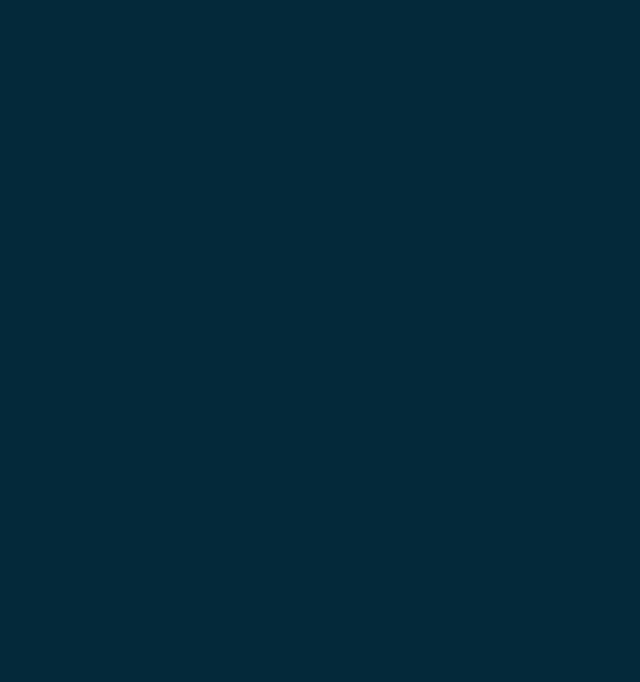
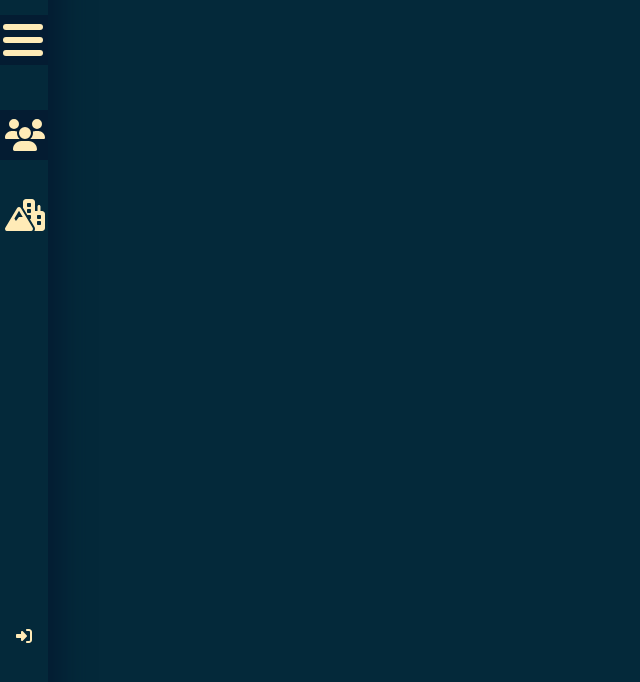
Before and after one commit to Ru-kko/tourist_test, a React (Vite) app in the folder Client/: page /travelers/1 in a window 1280 px wide. Before the commit this address had no page. Shown: the top 682 px of the page, without its empty margins (0-640 px from the left). Built offline with nearby package versions, Linux system fonts and the light colour scheme; the HTML template or start-up script is replaced by a standard one.

Commit message:
Added naviggation panel

```diff
--- a/Client/src/App.tsx
+++ b/Client/src/App.tsx
@@ -1,5 +1,6 @@
 import { Route, Routes } from "react-router-dom";
 import { Home } from "./pages/Home";
+import { AppContainer } from "./partials";
 
 import "./styles.css";
 
@@ -8,6 +9,9 @@ function App() {
     <>
       <Routes>
         <Route path="/" element={<Home />} />
+        <Route path="*" element={<AppContainer />}>
+
+        </Route>
       </Routes>
     </>
   );
--- /dev/null
+++ b/Client/src/partials/AppContainer/AppContainer.css
@@ -0,0 +1,13 @@
+.app-container {
+  display: flex;
+  flex-direction: row;
+  width: 100vw;
+  height: 100vh;
+}
+
+.app-container > main {
+  width: 100%;
+  height: 100vh;
+  overflow: auto;
+  right: 0;
+}
--- /dev/null
+++ b/Client/src/partials/AppContainer/AppContainer.tsx
@@ -0,0 +1,14 @@
+import { Outlet } from "react-router-dom";
+import { Navigation } from "../Navigation/Navigation";
+import "./AppContainer.css";
+
+export function AppContainer() {
+  return (
+    <div className="app-container">
+      <Navigation />
+      <main>
+        <Outlet />
+      </main>
+    </div>
+  );
+}
--- a/Client/src/partials/Navigation.tsx
+++ /dev/null
@@ -1,5 +0,0 @@
-export function Navigation() {
-  return (
-    <div>Navigation</div>
-  )
-}
--- /dev/null
+++ b/Client/src/partials/Navigation/Navigation.css
@@ -0,0 +1,150 @@
+nav {
+  width: 50px;
+  height: 100vh;
+  transition: width 0.5s ease-in;
+  transform: scaleX(0);
+  transform-origin: left center;
+  animation: nav-enter 0.5s 1 forwards;
+  background-color: var(--main);
+  box-shadow: -5vw 0vh 2vw 6vw var(--darkness);
+  display: flex;
+  flex-direction: column;
+  align-items: center;
+  justify-content: flex-start;
+  gap: 30px;
+  padding-top: 80px;
+  overflow: hidden;
+}
+.nav-open {
+  width: 15vw;
+}
+.nav-open > menu > a:not(.session-icon) svg {
+  display: none;
+}
+.session-icon {
+  margin-top: auto;
+  align-self: center;
+}
+
+nav .icon {
+  display: block;
+  padding: 5px;
+  width: 40px;
+  height: 40px;
+}
+
+nav button {
+  background-color: var(--darkness);
+  border: none;
+  cursor: pointer;
+  position: absolute;
+  right: 0;
+  top: 15px;
+  height: 50px;
+  width: 50px;
+  padding: 0;
+}
+
+nav > button:after,
+nav > button:before,
+nav > button > div {
+  background-color: var(--white);
+  content: "";
+  display: block;
+  height: 6px;
+  border-radius: 3px;
+  width: 40px;
+  margin: 7px 5px;
+  transition: 0.5s;
+}
+
+.nav-open > button::before {
+  transform: translateY(12px) rotate(135deg);
+}
+.nav-open > button::after {
+  transform: translateY(-12px) rotate(-135deg);
+}
+.nav-open > button > div {
+  transform: scale(0);
+}
+
+nav menu {
+  height: 70%;
+  display: flex;
+  flex-direction: column;
+  gap: 30px;
+  width: 100%;
+  text-align: center;
+}
+nav > menu > a {
+  position: relative;
+  font-weight: 700;
+}
+
+nav > menu > a::before {
+  content: "";
+  position: absolute;
+  width: 100%;
+  height: 100%;
+  left: 0;
+  background-color: var(--darkness);
+  transform: scaleX(0);
+  transform-origin: left center;
+  transition: 0.5s ease-in-out 0.1s;
+  z-index: -10;
+}
+.nav-selected::before {
+  transform: scaleX(100%);
+}
+
+nav.nav-open > a > h1 {
+  position: relative;
+  font-weight: 900;
+  font-size: 2.5rem;
+  text-align: center;
+  display: inline-block;
+  transition: text-shadow ease-in 0.5s;
+}
+
+nav.nav-open h2,
+nav.nav-open h1 {
+  display: inline-block;
+}
+
+nav h1,
+nav h2 {
+  display: none;
+}
+
+nav > a > h1::before {
+  content: "";
+  position: absolute;
+  width: 100%;
+  bottom: -0.2rem;
+  left: 0;
+  height: 0.2rem;
+  background-color: var(--white);
+  transition: box-shadow ease-in 0.5s;
+}
+nav > a:hover h1 {
+  text-shadow: 10px 10px 0px var(--darkness);
+}
+nav > a:hover h1::before {
+  box-shadow: 0px 0px 20px 7px var(--black);
+}
+
+@keyframes nav-enter {
+  form {
+    transform: scaleX(0);
+  }
+  to {
+    transform: scaleX(1);
+  }
+}
+
+@media only screen and (max-width: 800px) {
+  .nav-open {
+    width: 100vw;
+    position: absolute;
+  }
+}
--- /dev/null
+++ b/Client/src/partials/Navigation/Navigation.tsx
@@ -0,0 +1,43 @@
+import { useState } from "react";
+import { Link, NavLink } from "react-router-dom";
+import { FontAwesomeIcon } from "@fortawesome/react-fontawesome";
+import {
+  faUsers,
+  faMountainCity,
+  faRightToBracket,
+} from "@fortawesome/free-solid-svg-icons";
+import "./Navigation.css";
+
+export function Navigation() {
+  const [menu, toggleMenu] = useState(false);
+
+  return (
+    <nav className={menu ? "nav-open" : ""}>
+      <button onClick={() => toggleMenu(!menu)}>
+        <div />
+      </button>
+      <Link to={"/"}>
+        <h1>Technical Test</h1>
+      </Link>
+      <menu>
+        <NavLink
+          to="/travelers"
+          className={({ isActive }) => (isActive ? "nav-selected" : "")}
+        >
+          <FontAwesomeIcon icon={faUsers} className="icon" />
+          <h2>Tourists</h2>
+        </NavLink>
+        <NavLink
+          to="/cities"
+          className={({ isActive }) => (isActive ? "nav-selected" : "")}
+        >
+          <FontAwesomeIcon icon={faMountainCity} className="icon" />
+          <h2>Citites</h2>
+        </NavLink>
+        <NavLink to="/login" className={"session-icon icon"}>
+          <FontAwesomeIcon icon={faRightToBracket} />
+        </NavLink>
+      </menu>
+    </nav>
+  );
+}
--- a/Client/src/partials/index.tsx
+++ b/Client/src/partials/index.tsx
@@ -1,3 +1,5 @@
+import { AppContainer } from "./AppContainer/Appcontainer";
 import { DelayLink } from "./DelayLink";
+import { Navigation } from "./Navigation/Navigation";
 
-export { DelayLink };
+export { Navigation, DelayLink, AppContainer };
```
